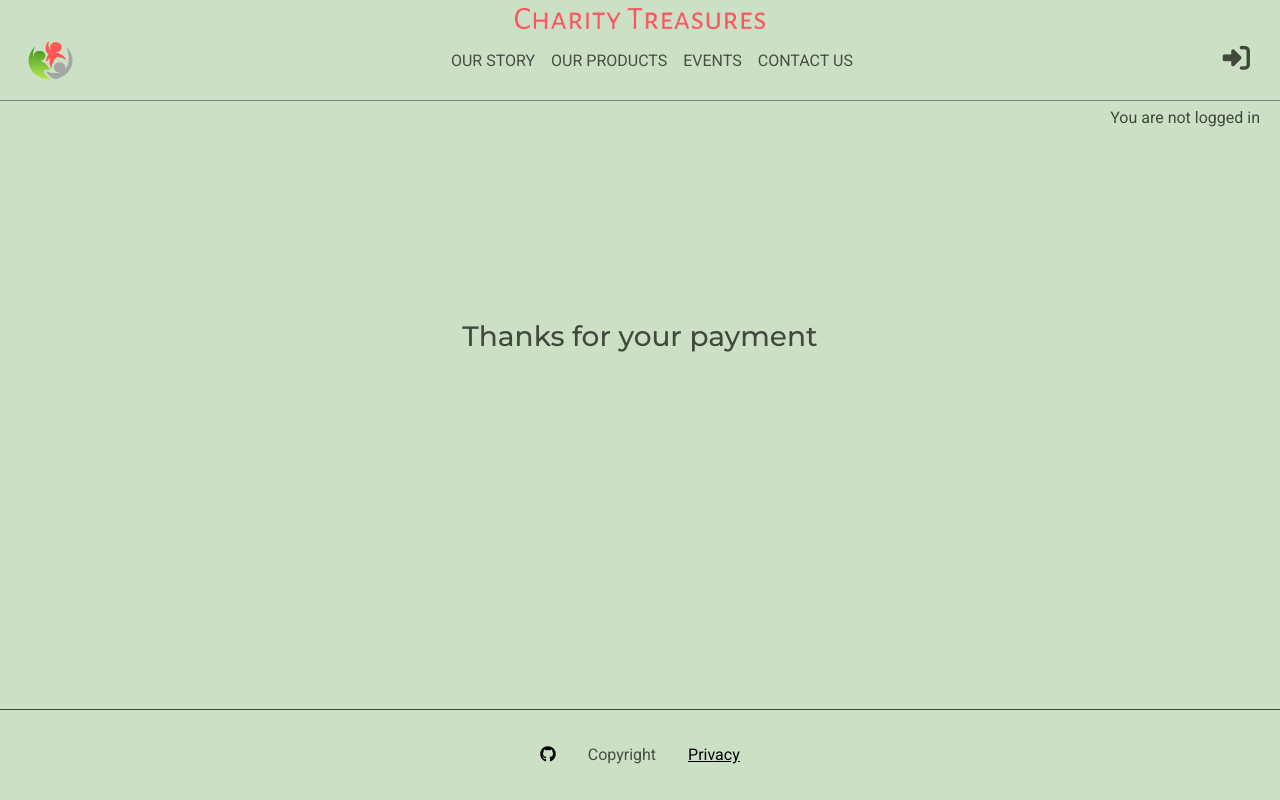
After one commit to parides55/charity_shop, a Django app: page /after_payment/ in a window 1280 px wide. The commit adds this page. Run offline with Django 5.2, Linux system fonts and the light colour scheme; some libraries are stand-ins or nearby versions.

Commit message:
create a thank you page which the user is directed after a successful payment with Stripe provider

```diff
--- /dev/null
+++ b/products/templates/products/after_payment.html
@@ -0,0 +1,14 @@
+{% extends "base.html" %}
+
+{% block content %}
+{% load static %}
+
+<div class="container-fluid home-div">
+    <div class="row text-center">
+        <div class="col col-md-12">
+            <h3 class="animate__animated animate__fadeInUp animate__slow">Thanks for your payment</h3>
+        </div>
+    </div>
+</div>
+
+{% endblock content %}
--- a/products/urls.py
+++ b/products/urls.py
@@ -6,5 +6,6 @@ urlpatterns = [
     path('products/', views.Products.as_view(), name='products'),
     path("<slug:slug>/view_product/", views.view_product, name="view-product"),
     path('basket/', views.basket, name='basket'),
-    path('basket/remove_item/<int:basket_id>', views.remove_item, name='remove_item')
+    path('basket/remove_item/<int:basket_id>', views.remove_item, name='remove_item'),
+    path('after_payment/', views.after_payment, name='after_payment'),
 ]
--- a/products/views.py
+++ b/products/views.py
@@ -24,7 +24,6 @@ def view_product(request, slug):
             order.user = request.user
             order.product = product
             order.amount = product.price
-            order.quantity = 1
             order.save()
             messages.success(request, 'Product added to basket')
         else:
@@ -45,7 +44,7 @@ def home(request):
 def basket(request):
 
     items = Basket.objects.filter(user=request.user)
-    total = sum(item.amount for item in items)
+    total = sum(item.amount*item.quantity for item in items)
 
     return render(request, 'products/basket.html', {'items': items, 'total': total})
 
@@ -57,3 +56,9 @@ def remove_item(request, basket_id):
     messages.add_message(request, messages.SUCCESS, 'Item removed!')
 
     return HttpResponseRedirect(reverse('basket'))
+
+def after_payment(request):
+    return render(
+        request,
+        'products/after_payment.html',
+    )
```
Also changed, not shown: products/templates/products/basket.html (+4 -4 lines), Readme_docs/issues_with_MoSCoW.png (added).
